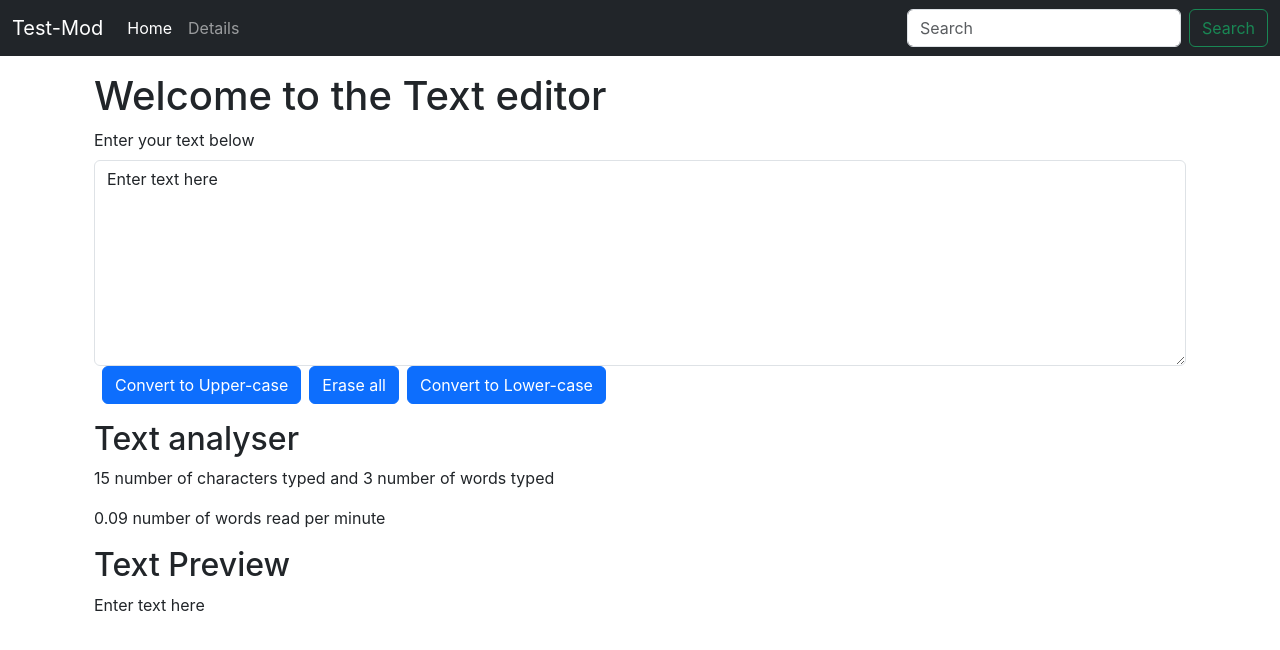
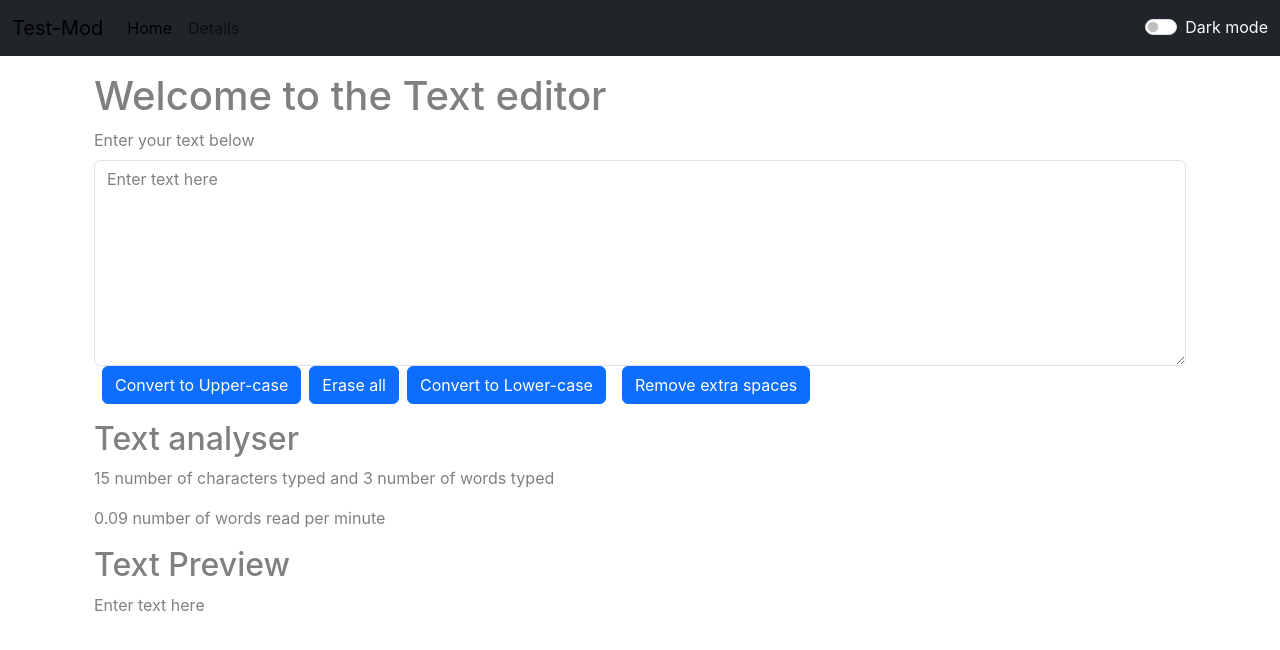
Before and after one commit to akshitchowdhury/app0, a React (Create React App) app: page / in a window 1280 px wide. Shown: the top 650 px of the page. Built offline with nearby package versions, Linux system fonts and the light colour scheme.

Commit message:
Add files via upload

```diff
--- a/src/App.js
+++ b/src/App.js
@@ -1,22 +1,42 @@
 // import logo from './logo.svg';
 // import './App.css';
 // import About from './components/About';
+
 import Navbar from "./components/Navbar";
 import Textform from "./components/Textform";
+import React, {useState} from 'react'
 
 
 function App() {
+
+  const[mode, setMode] = useState('light')
+
+const toggleMode = ()=>{
+
+  if(mode==='light'){
+
+    setMode('dark')
+
+    document.body.style.backgroundColor = '#123150'
+  }
+  else{
+    setMode('light')
+
+    document.body.style.backgroundColor = 'white'
+  }
+}
+
   return (
 
 <>
 
 
-<Navbar title = "Test-Mod" about = "Details "/>
+<Navbar title = "Test-Mod" about = "Details " mode ={mode} toggleMode={toggleMode}/>
 
 <div className='container my-3' >
 
 
-<Textform name = "Enter your text below"/>
+<Textform name = "Enter your text below" mode={mode}/>
 
 {/* <About/> */}
 </div>
--- a/src/components/Navbar.js
+++ b/src/components/Navbar.js
@@ -4,8 +4,10 @@ import PropTypes from 'prop-types'
 
 
 export default function Navbar(props) {
+
+
   return (
-    <nav className="navbar navbar-expand-lg  navbar-dark bg-dark">
+    <nav className={`navbar navbar-expand-lg  navbar-${props.mode} bg-dark`}>
     <div className="container-fluid">
       <a className="navbar-brand" href="/">{props.title}</a>
       <button className="navbar-toggler" type="button" data-bs-toggle="collapse" data-bs-target="#navbarSupportedContent" aria-controls="navbarSupportedContent" aria-expanded="false" aria-label="Toggle navigation">
@@ -21,11 +23,19 @@ export default function Navbar(props) {
           </li>
 
 
+
         </ul>
-        <form className="d-flex" role="search">
+
+        <div className= "form-check form-switch ">
+  <input className="form-check-input" type="checkbox" role="switch"onClick={props.toggleMode} id="flexSwitchCheckDefault"/>
+  <label className= "form-check-label text-light bg-dark" htmlFor="flexSwitchCheckDefault" >Dark mode</label>
+  </div>
+{/*
+  text - ${props.mode==='light'?"black" : "white"} */}
+        {/* <form className="d-flex" role="search">
           <input className="form-control me-2" type="search" placeholder="Search" aria-label="Search" />
           <button className="btn btn-outline-success" type="submit">Search</button>
-        </form>
+        </form> */}
       </div>
     </div>
   </nav>
--- a/src/components/Textform.js
+++ b/src/components/Textform.js
@@ -1,4 +1,5 @@
 import React, {useState} from 'react'
+
 
 
 
@@ -23,11 +24,17 @@ setText(newText)
 // let erase = window.location.reload()
 let erase = ""
 setText(erase)
-
 return erase
 
 
  }
+ const spacex = ()=>
+{
+  let space = text.split(/[  ]+/);
+
+  setText(space.join(" "))
+}
+
 
  const handlOnchange = function(event){
 
@@ -44,14 +51,21 @@ const[text, setText] = useState("Enter text here")
 
     return (
 <>
-<div className='container'>
+<div className='container'
+  style= {{color :  props.mode==='dark'?"white" : "grey"}}>
 <div className="mb-3">
 <h1>
     Welcome to the Text editor
 </h1>
 
   <label htmlFor="Textbox" className="form-label">{props.name}</label>
-  <textarea className="form-control" id="exammyboxpleFormControlTextarea1" rows="8" value={text} onChange={handlOnchange}></textarea>
+  <textarea className="form-control" id="exammyboxpleFormControlTextarea1"
+  rows="8" value={text} onChange={handlOnchange}
+
+  style= {{backgroundColor :  props.mode==='light'?"white" : "grey", color: props.mode==='dark'?"white" : "grey" }}>
+
+
+  </textarea>
 
 <button class="btn btn-primary mx-2" type="submit" onClick={handleUpclick}>
 
@@ -71,11 +85,16 @@ Convert to Lower-case
 
 </button>
 
+<button class="btn btn-primary mx-2" type="submit" onClick={spacex}>
+
+Remove extra spaces
+
+</button>
 
 </div>
 </div>
 
-<div className='container'>
+<div className='container' style= {{color :  props.mode==='dark'?"white" : "grey"}}>
 
 <h2>
 Text analyser
@@ -89,7 +108,7 @@ Text analyser
 <h2>
   Text Preview
 </h2>
-<p> {text}</p>
+<p> {text.length>0? text : "Enter your text to Preview"}</p>
 </div>
 
 </>
```
